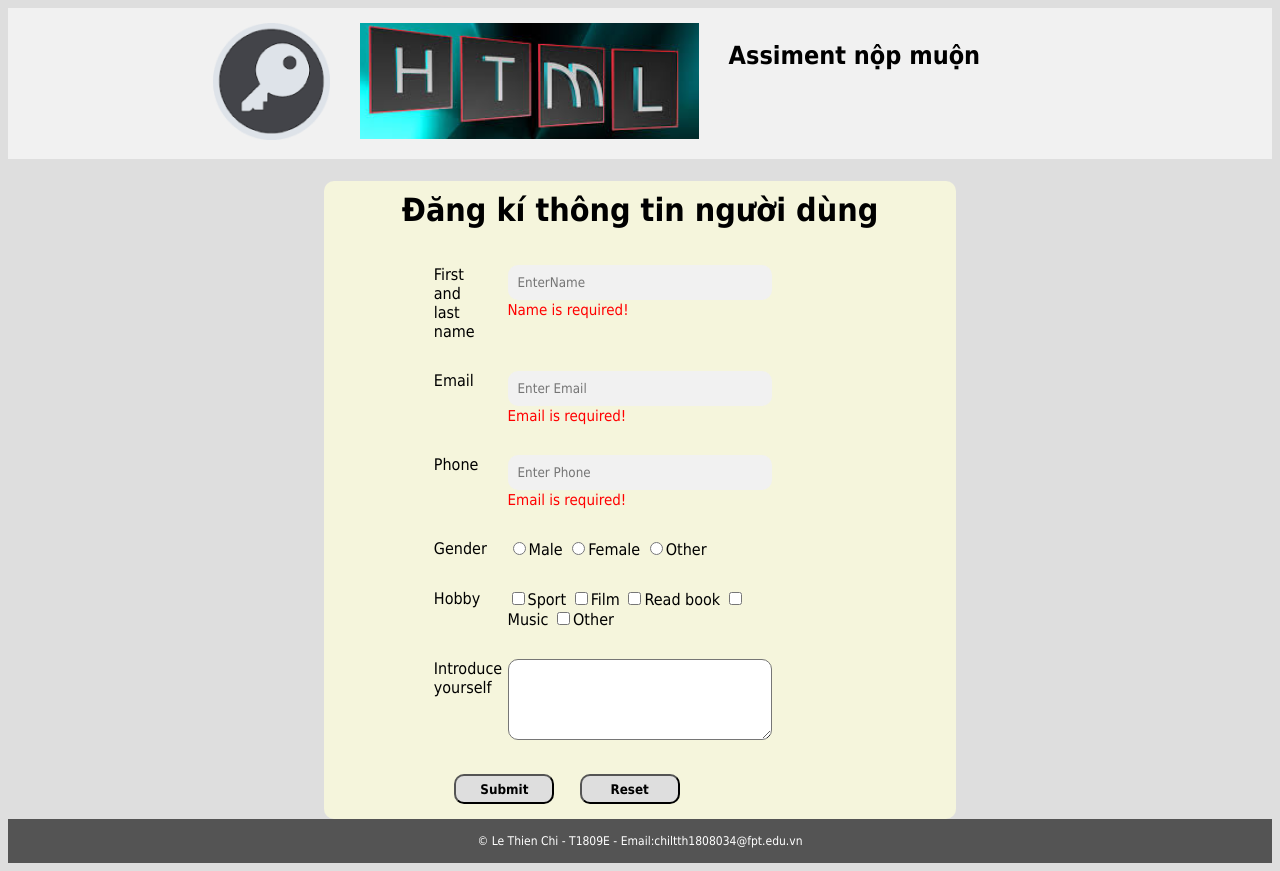
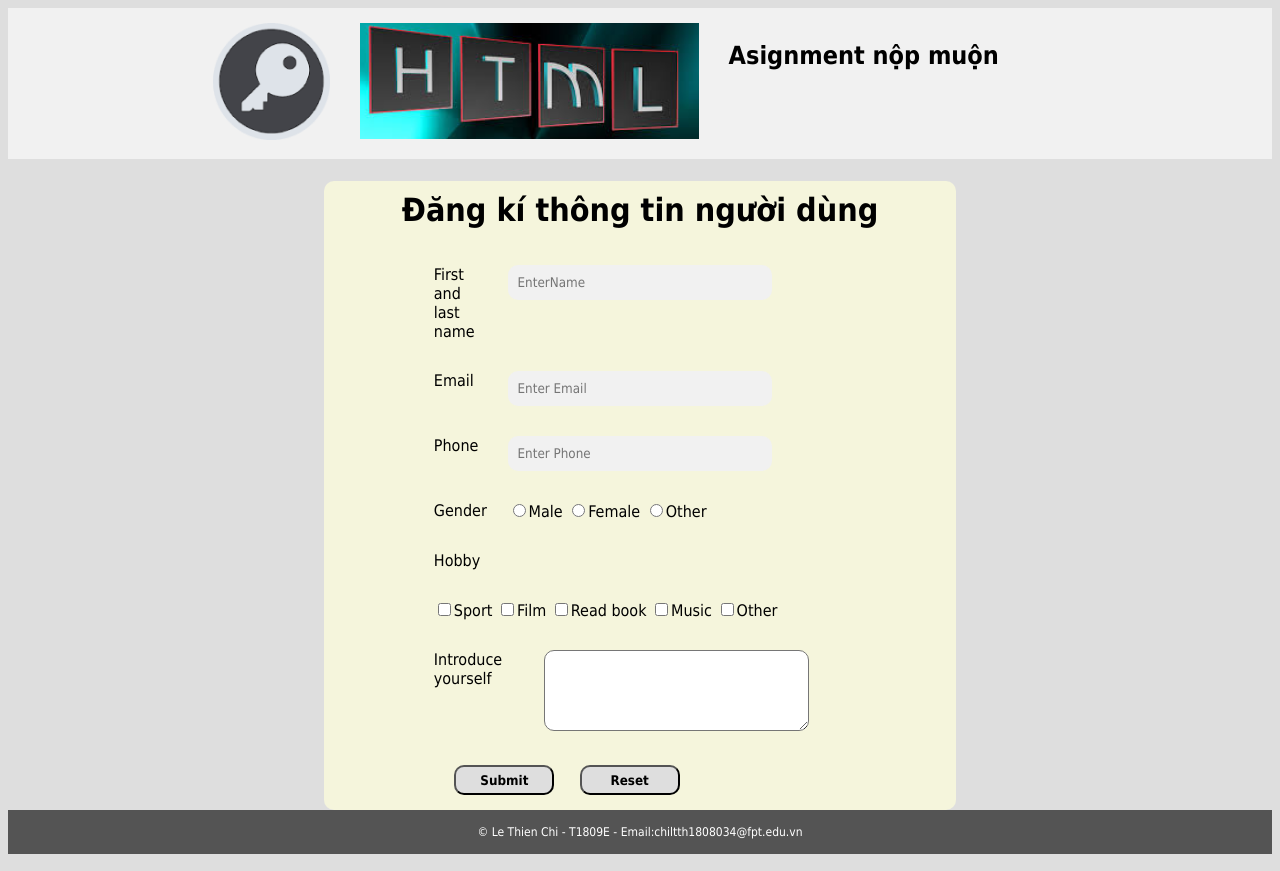
Before and after one commit to lechiaz/HTML_ThucHanh, a plain HTML site: page page/index.html in a window 1280 px wide. Both pictures are taken after a click on the button "Submit". Drawn offline with Linux system fonts and the light colour scheme.

Commit message:
HTML_Assignment

```diff
--- a/js/index.js
+++ b/js/index.js
@@ -1,10 +1,11 @@
 
 var btnSubmit = document.forms['register-form']['btnSubmit'];
 btnSubmit.onclick = function () {
-    if (validateForm()) {
-        // Gửi dữ liệu đi.
-        doSubmit();
-    }
+    // if (validateForm()) {
+    //     // Gửi dữ liệu đi.
+    //     doSubmit();
+    // }
+    doSubmit();
 }
 
 
@@ -12,6 +13,11 @@ function doSubmit() {
     var _name = document.forms['register-form']['name'].value;
     var _email = document.forms['register-form']['email'].value;
     var _phone = document.forms['register-form']['phone'].value;
+    var _gender = document.forms['register-form']['gender'].value;
+    var _hobby = document.forms['register-form']['gender'].value;
+    var _info = document.forms['register-form']['info'].value;
+    alert('Họ và tên:' + _name + '\n' + 'Email:' + _email + '\n' + 'Phone:' + _phone + '\n'  +  'Gender:' + _gender + '\n' + 'Hobby:' + _gender + '\n' + 'Info:' + _info);
+    document.forms['register-form'].reset();
 }
 
 function validateForm() {
@@ -51,13 +57,28 @@ function validateForm() {
     if (txtPhone.value == null || txtPhone.value.length == 0) {
         msgPhone.classList.remove('msg-success');
         msgPhone.classList.add('msg-error');
-        msgPhone.innerHTML = 'Email is required!';
+        msgPhone.innerHTML = 'Phone is required!';
         isValidPhone = false;
     } else {
         msgPhone.classList.remove('msg-error');
         msgPhone.classList.add('msg-success');
         msgPhone.innerHTML = 'Ok.';
     }
+    // var isValidGender = true;
+    // var txtGender = document.forms['register-form']['gender'];
+    // var msgGender = txtGender.nextElementSibling;
+    // if (txtGender.checked) {
+    //     alert('1');
+    //     msgGender.classList.remove('msg-success');
+    //     msgGender.classList.add('msg-error');
+    //     msgGender.innerHTML = 'Gender is required!';
+    //     isValidGender = false;
+    // } else {
+    //     alert('2');
+    //     msgGender.classList.remove('msg-error');
+    //     msgGender.classList.add('msg-success');
+    //     msgGender.innerHTML = 'Ok.';
+    // }
 
 
     isValid = isValidName && isValidEmail && isValidPhone;
--- a/page/index.html
+++ b/page/index.html
@@ -1,102 +1,3 @@
-<!--<!DOCTYPE html>-->
-<!--<html lang="en">-->
-<!--<head>-->
-    <!--<meta charset="UTF-8">-->
-    <!--<meta name="viewport" content="width=device-width, initial-scale=1.0">-->
-    <!--<title>HTML Asignment</title>-->
-    <!--<link rel="stylesheet" href="../css/index.css">-->
-<!--</head>-->
-<!--<body>-->
-    <!--<div class="header">-->
-        <!--<div class="row">-->
-            <!--<div class="logo col-3 col-s-12">-->
-                <!--<img src="../img/avatar.png">-->
-            <!--</div>-->
-            <!--<div class="banner col-5 col-s-12">-->
-                <!--banner-->
-            <!--</div>-->
-            <!--<div class="sologan col-4">-->
-                <!--sologan-->
-            <!--</div>-->
-        <!--</div>-->
-    <!--</div>-->
-
-    <!--<div class="main-content">-->
-        <!--<form action="" method="post" name="register-form">-->
-            <!--<div class="row">-->
-                <!--<label class="col-2">First and last name</label>-->
-                <!--<div class="col-8">-->
-                    <!--<input type="text" name="name" placeholder="EnterName">-->
-                    <!--<span></span>-->
-                <!--</div>-->
-            <!--</div>-->
-
-
-            <!--<div class="row">-->
-                <!--<label class="col-2">Email</label>-->
-                <!--<div class="col-8"><input type="email" name="email" placeholder="Enter Email">-->
-                    <!--<span></span>-->
-                <!--</div>-->
-            <!--</div>-->
-            <!--<div class="row">-->
-                <!--<label class="col-2">Phone</label>-->
-                <!--<div class="col-8"><input type="text" name="phone" placeholder="Enter Phone">-->
-                    <!--<span></span>-->
-                <!--</div>-->
-
-            <!--</div>-->
-
-            <!--<div class="row">-->
-                <!--<label class="col-2">Gender</label>-->
-                <!--<div class="col-8">-->
-                    <!--<form action="">-->
-                        <!--<input type="radio"value="0" name="gender">Male-->
-                        <!--<input type="radio"value="1" name="gender">Female-->
-                        <!--<input type="radio"value="2" name="gender">Other-->
-                    <!--</form>-->
-
-                <!--</div>-->
-            <!--</div>-->
-
-            <!--<div class="row">-->
-                <!--<label class="col-2">Hobby</label>-->
-                <!--<div class="col-8">-->
-                    <!--<input type="checkbox" value="1" name="sport">Sport-->
-                    <!--<input type="checkbox" value="2" name="film">Film-->
-                    <!--<input type="checkbox" value="3" name="readbook">Read book-->
-                    <!--<input type="checkbox" value="4" name="music">Music-->
-                    <!--<input type="checkbox" value="5" name="other">Other-->
-
-                <!--</div>-->
-            <!--</div>-->
-
-            <!--<div class="row">-->
-                <!--<label class="col-2">Introduce yourself</label>-->
-                <!--<div class="col-8">-->
-                    <!--<textarea name="info" cols="50" rows="5"></textarea>-->
-                    <!--<span></span>-->
-                <!--</div>-->
-            <!--</div>-->
-
-
-
-            <!--<div class="row">-->
-                <!--<div class="col-6">-->
-                    <!--<input class="btn-submit" type="button" name="btnSubmit" value="Submit">-->
-                    <!--<input class="btn-reset" type="reset" name="btnReset" value="Reset">-->
-                <!--</div>-->
-            <!--</div>-->
-        <!--</form>-->
-    <!--</div>-->
-
-    <!--<div class="footer">-->
-        <!--&copy; Le Thien Chi - T1809E - Email:chiltth1808034@fpt.edu.vn-->
-    <!--</div>-->
-    <!--<script src="../js/index.js"></script>-->
-<!--</body>-->
-<!--</html>-->
-
-
 
 <!DOCTYPE html>
 <html lang="en">
@@ -115,8 +16,8 @@
         <div class="banner col-5 col-s-12">
             <img src="../img/banner.png">
         </div>
-        <div class="sologan col-4">
-            Assiment nộp muộn
+        <div class="sologan col-5">
+            Asignment nộp muộn
         </div>
     </div>
 </div>
@@ -159,7 +60,7 @@
 
         <div class="row">
             <label class="col-2">Hobby</label>
-            <div class="col-8">
+            <div class="col-12">
                 <input type="checkbox" value="1" name="sport">Sport
                 <input type="checkbox" value="2" name="film">Film
                 <input type="checkbox" value="3" name="readbook">Read book
@@ -170,7 +71,7 @@
         </div>
 
         <div class="row">
-            <label class="col-2">Introduce yourself</label>
+            <label class="col-3">Introduce yourself</label>
             <div class="col-8">
                 <textarea name="info" cols="50" rows="5"></textarea>
                 <span></span>
```
